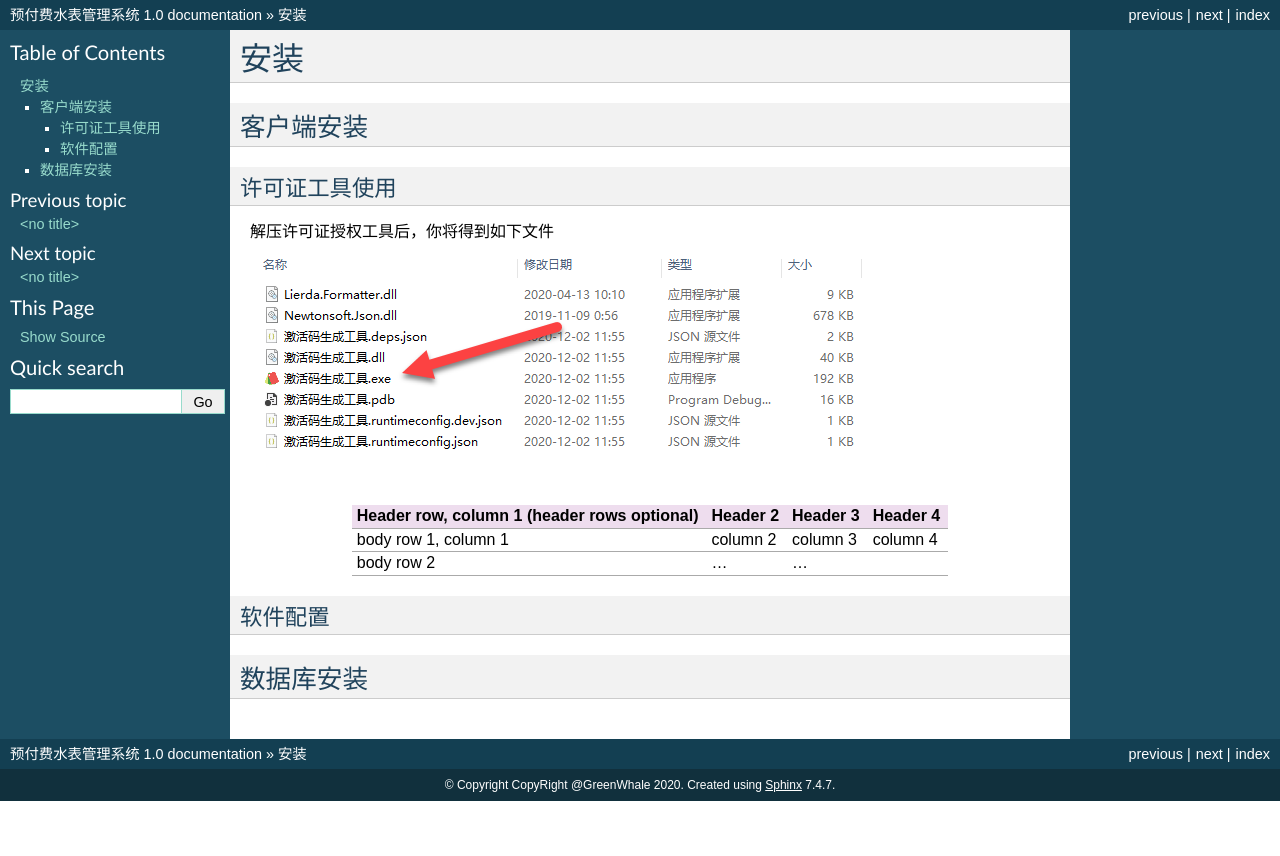
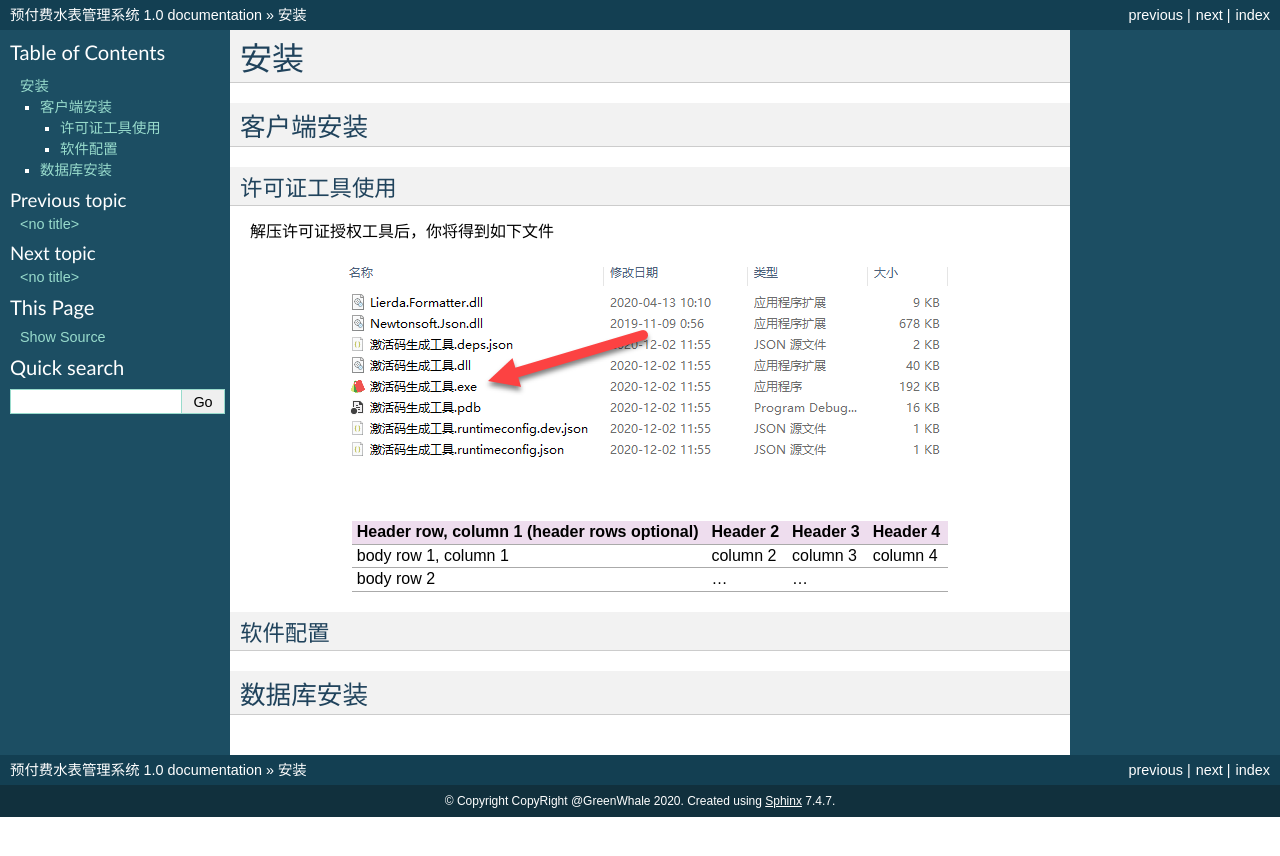
Before and after one commit to Witchie/Doc-PrepaidWaterMeterSystem, a Sphinx documentation site: the page built from docs/installation.rst, in a window 1280 px wide. Shown: the top 856 px of the page. Built offline with Sphinx 7.4.7, drawn with Linux system fonts in a browser that asks for light colours.

Commit message:
移动了图片位置

```diff
--- a/docs/installation.rst
+++ b/docs/installation.rst
@@ -10,7 +10,7 @@
 
 解压许可证授权工具后，你将得到如下文件
 
-.. image:: ../static/img/keytool1.png
+.. figure:: img/keytool1.png
 
 +------------------------+------------+----------+----------+
 | Header row, column 1   | Header 2   | Header 3 | Header 4 |
```
Also changed, not shown: docs/img/keytool1.png (renamed from static/img/keytool1.png), docs/img/keytool2.png (renamed from static/img/keytool2.png).
